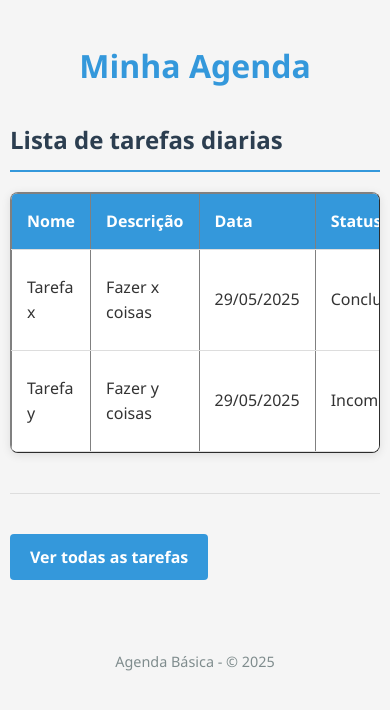
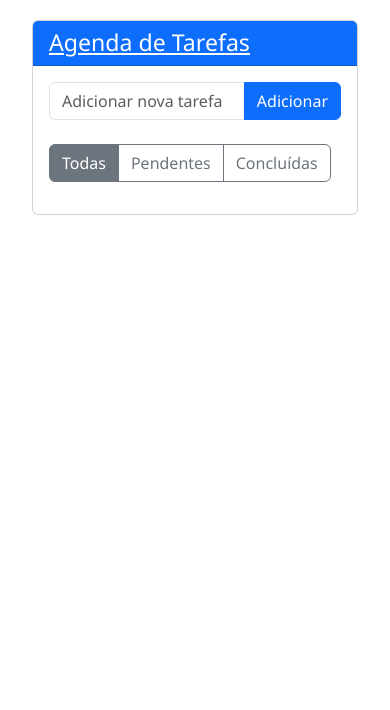
Before and after one commit to Gabx7n/Agenda-de-tarefas, a plain HTML site: page index.html in a window 390 px wide. Drawn offline with nearby package versions, Linux system fonts and the light colour scheme.

Commit message:
Refiz com bootstrap
Refiz o código do index.html com bootstrap

```diff
--- a/Styles.css
+++ b/Styles.css
@@ -1,4 +1,4 @@
-/* Reset e estilos gerais */
+
         * {
             margin: 0;
             padding: 0;
@@ -20,18 +20,11 @@
             margin-bottom: 20px;
         }
 
-        h1 {
+        h2 {
             text-align: center;
             font-size: 2.5rem;
             margin: 30px 0;
             color: #3498db;
-        }
-
-        h2 {
-            font-size: 1.8rem;
-            border-bottom: 2px solid #3498db;
-            padding-bottom: 10px;
-            margin-top: 30px;
         }
 
         hr {
@@ -39,76 +32,6 @@
             height: 1px;
             background: #ddd;
             margin: 40px 0;
-        }
-
-        /* Formulário */
-        form {
-            background: white;
-            padding: 25px;
-            border-radius: 8px;
-            box-shadow: 0 2px 10px rgba(0, 0, 0, 0.1);
-            margin-bottom: 30px;
-        }
-
-        form div {
-            margin-bottom: 20px;
-        }
-
-        label {
-            display: block;
-            margin-bottom: 8px;
-            font-weight: 600;
-            color: #2c3e50;
-        }
-
-        input[type="text"],
-        input[type="tel"],
-        input[type="email"] {
-            width: 100%;
-            padding: 12px;
-            border: 1px solid #ddd;
-            border-radius: 4px;
-            font-size: 1rem;
-            transition: border 0.3s;
-        }
-
-        input[type="text"]:focus,
-        input[type="tel"]:focus,
-        input[type="email"]:focus {
-            border-color: #3498db;
-            outline: none;
-            box-shadow: 0 0 0 2px rgba(52, 152, 219, 0.2);
-        }
-
-        button {
-            background-color: #3498db;
-            color: white;
-            border: none;
-            padding: 12px 20px;
-            border-radius: 4px;
-            cursor: pointer;
-            font-size: 1rem;
-            font-weight: 600;
-            transition: background-color 0.3s, transform 0.2s;
-        }
-
-        button:hover {
-            background-color: #2980b9;
-            transform: translateY(-2px);
-        }
-
-        button:active {
-            transform: translateY(0);
-        }
-
-        /* Tabela */
-        table {
-            width: 100%;
-            border-collapse: collapse;
-            background: white;
-            box-shadow: 0 2px 10px rgba(0, 0, 0, 0.1);
-            border-radius: 8px;
-            overflow: hidden;
         }
 
         thead {
@@ -126,26 +49,11 @@
             font-weight: 600;
         }
 
-        tr:hover {
-            background-color: #f5f5f5;
-        }
-
         td button {
             padding: 8px 12px;
             margin-right: 5px;
             font-size: 0.9rem;
         }
-
-        td button:last-child {
-            margin-right: 0;
-            background-color: #e74c3c;
-        }
-
-        td button:last-child:hover {
-            background-color: #c0392b;
-        }
-
-        /* Rodapé */
         footer {
             text-align: center;
             margin-top: 50px;
@@ -153,23 +61,3 @@
             color: #7f8c8d;
             font-size: 0.9rem;
         }
-
-        /* Responsividade */
-        @media (max-width: 768px) {
-            body {
-                padding: 10px;
-            }
-
-            h1 {
-                font-size: 2rem;
-            }
-
-            h2 {
-                font-size: 1.5rem;
-            }
-
-            table {
-                display: block;
-                overflow-x: auto;
-            }
-        }
--- a/index.html
+++ b/index.html
@@ -5,48 +5,34 @@
     <meta name="viewport" content="width=device-width, initial-scale=1.0">
     <title>Agenda Básica</title>
      <link rel="stylesheet" href="Styles.css">
+     <link href="https://cdn.jsdelivr.net/npm/bootstrap@5.3.7/dist/css/bootstrap.min.css" rel="stylesheet" integrity="sha384-LN+7fdVzj6u52u30Kp6M/trliBMCMKTyK833zpbD+pXdCLuTusPj697FH4R/5mcr" crossorigin="anonymous">
 </head>
 <body>
-    <h1>Minha Agenda</h1>
-    <h2>Lista de tarefas diarias</h2>
-    <table border="1">
-        <thead>
-            <tr>
-                <th>Nome</th>
-                <th>Descrição</th>
-                <th>Data</th>
-                <th>Status</th>
-                <th>Ações</th>
-            </tr>
-        </thead>
-        <tbody>
-            <tr>
-                <td>Tarefa x</td>
-                <td>Fazer x coisas</td>
-                <td>29/05/2025</td>
-                <td>Concluída</td>
-                <td>
-                    <button>Editar</button>
-                    <button>Excluir</button>
-                </td>
-            </tr>
-            <tr>
-                <td>Tarefa y</td>
-                <td>Fazer y coisas</td>
-                <td>29/05/2025</td>
-                <td>Incompleta</td>
-                <td>
-                    <button>Editar</button>
-                    <button>Excluir</button>
-                </td>
-            </tr>
-        </tbody>
-    </table>
+    <script src="https://cdn.jsdelivr.net/npm/bootstrap@5.3.7/dist/js/bootstrap.bundle.min.js" integrity="sha384-ndDqU0Gzau9qJ1lfW4pNLlhNTkCfHzAVBReH9diLvGRem5+R9g2FzA8ZGN954O5Q" crossorigin="anonymous"></script>
+        <div class="container m">
+            <div class="row justify-content-center">
+                <div class="col-md-8">
+                    <div class="card">
+                        <a class="card-header bg-primary text-white">
+                            <h3 class="card-title mb-0">Agenda de Tarefas</h3>
+                        </a>
+                        <div class="card-body">
+                            <form id="taskForm" class="mb-4">
+                                <div class="input-group">
+                                    <input type="text" id="taskInput" class="form-control" placeholder="Adicionar nova tarefa">
+                                    <button type="submit" class="btn btn-primary">
+                                        <i class="bi bi-plus-lg"></i> Adicionar
+                                    </button>
+                                </div>
+                            </form>
+                            <div class="mb-3 btn-group" role="group">
+                                <button type="button" class="btn btn-outline-secondary active" data-filter="all">Todas</button>
+                                <button type="button" class="btn btn-outline-secondary" data-filter="pending">Pendentes</button>
+                                <button type="button" class="btn btn-outline-secondary" data-filter="completed">Concluídas</button>
+                            </div>
 
-    <hr>
-    <button>Ver todas as tarefas</button>
-    <footer>
-        <p>Agenda Básica - © 2025</p>
-    </footer>
+
+
+
 </body>
 </html>
```
